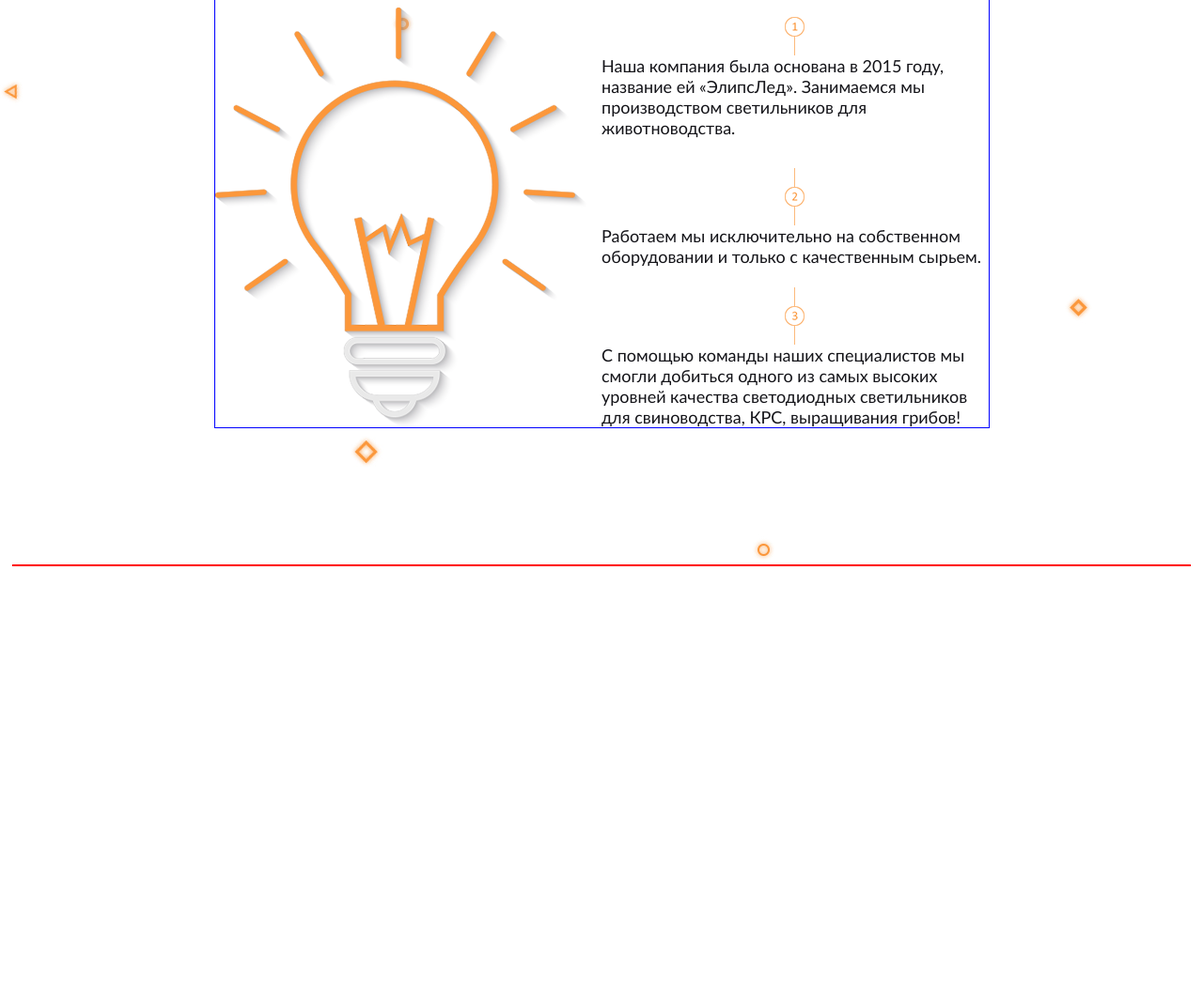
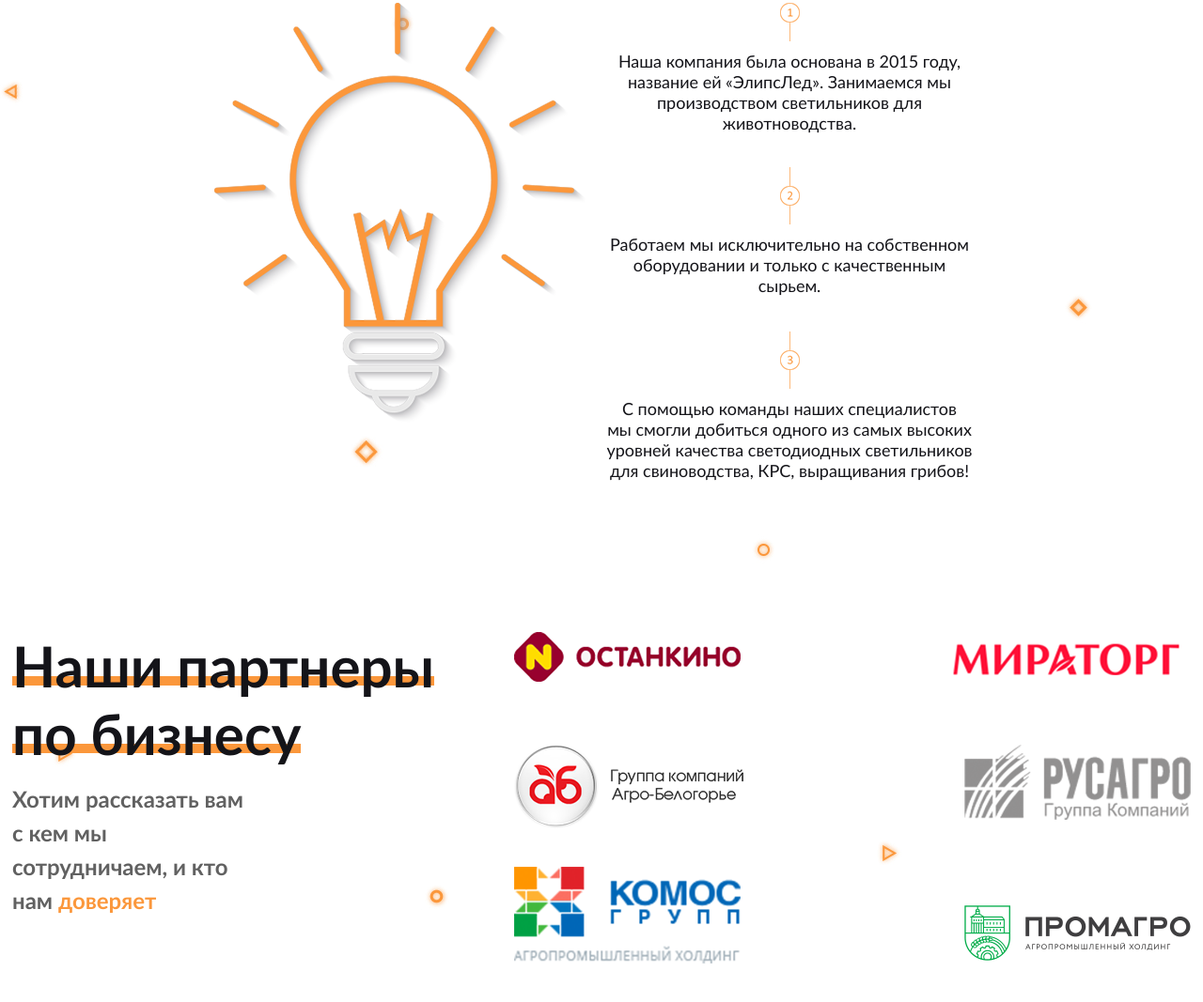
Before and after one commit to Antasnasia/Elipsled, a plain HTML site: page index.html in a window 1280 px wide. Shown: the part 959-2026 px from the top of the page at 94% size. Before the commit the page ends 1562 px from the top, so only its background shows below. Drawn offline with Linux system fonts and the light colour scheme.

Commit message:
layout partners section

```diff
--- a/index.html
+++ b/index.html
@@ -59,13 +59,22 @@
         </div>
         <div class="about-us-item about-us-item-3">
             <img src="img/3.png" alt="number3">
-            <p>С помощью команды наших специалистов мы смогли добиться одного из самых высоких уровней качества светодиодных светильников для свиноводства, КРС, выращивания грибов!</p>
+            <p>С помощью команды наших специалистов <br>мы смогли добиться одного из самых высоких уровней качества светодиодных светильников <br>для свиноводства, КРС, выращивания грибов!</p>
         </div>
     </div>
 </section>
 <section class="partners">
-    <div class="wrapper">
+    <div class="wrapper partners-container">
 
+        <h2 class="section-heading"><span class="text-underline">Наши партнеры <br>по бизнесу</span></h2>
+        <p class="section-text">Хотим рассказать вам с кем мы сотрудничаем, и кто нам <span>доверяет</span></p>
+
+        <img src="img/partners-img/1.png" class="partners-item-1" alt="ostankino logo">
+        <img src="img/partners-img/2.png" class="partners-item-2" alt="miratorg logo">
+        <img src="img/partners-img/3.png" class="partners-item-3" alt="agro-belogorye logo">
+        <img src="img/partners-img/4.png" class="partners-item-4" alt="komos group logo">
+        <img src="img/partners-img/5.png" class="partners-item-5" alt="promagro logo">
+        <img src="img/partners-img/6.png" class="partners-item-6" alt="rusagro logo">
     </div>
 </section>
 </body>
--- a/style.css
+++ b/style.css
@@ -25,13 +25,14 @@ body {
     max-width: 1254px;
     width: 100%;
     margin: 0 auto;
-    border: 1px solid red;
+
 }
 /* other general styles */
 .section-heading {
     font-size: 60px;
  font-weight: bold;
  line-height: 72px;
+ margin: 0;
 }
 .text-underline {
     background-image: linear-gradient(to right, #fb973b 100%, #fb973b 100%);
@@ -44,6 +45,7 @@ body {
     font-weight:bold;
     line-height: 36px;
     color: #616161;
+    margin: 0;
     }
     .section-text span {
         color: #fb973b;
@@ -124,7 +126,7 @@ body {
 } */
 
 .promo-content-wrapper .section-text {
-    margin: 0 0 50px;
+    margin-bottom: 50px;
     width: 334px;
 }
 
@@ -166,10 +168,9 @@ grid-template-rows: 57px;
 .about-us-wrapper {
     width: 825px;
     margin: 0 auto;
-    border: 1px solid blue;
-    display: grid;
+     display: grid;
     grid-template-columns: 50% 50%;
-    grid-template-rows: 60px 120px repeat(3, 1fr);
+    grid-template-rows: 60px 120px repeat(3, 175px);
     grid-template-areas: "heading heading"
     "text text"
     "picture item1"
@@ -185,6 +186,7 @@ grid-template-rows: 57px;
 .about-us-wrapper .section-text {
     grid-area: text;
     text-align: center;
+    margin-top: 30px;
     margin-bottom: 40px;
 }
 .about-us-img {
@@ -199,20 +201,69 @@ grid-template-rows: 57px;
     flex-direction: column;
     justify-content: flex-start;
     align-items: center;
+    width: 400px;
+    align-self: flex-start;
 }
 .about-us-item p {
     margin: 0;
+    margin-top: 10px;
+    text-align: center;
 }
 .about-us-item-1 {
     grid-area: item1;
 }
 .about-us-item-2 {
     grid-area: item2;
+
 }
-.about-us-item-2 {
-    grid-area: item2;
+.about-us-item-3 {
+    grid-area: item3;
 }
 /*  styles for parners section*/
+.partners {
+    margin-bottom: 80px;
+}
+.partners-container {
+   display: grid;
+    grid-template-columns: 534px 360px 360px;
+    grid-template-rows: 120px 130px 140px;
+    grid-template-areas: "heading item1 item2"
+    "text2 item3 item4"
+    "text2 item5 item6"
+}
+.partners-container .section-heading {
+    grid-area: heading;
+}
+.partners-container .section-text {
+    grid-area: text2;
+    margin-top: 40px;
+    width: 250px;
+}
+.partners-item-1 {
+    grid-area: item1;
+}
+.partners-item-2 {
+    grid-area: item2;
+    justify-self: end;
+}
+.partners-item-3 {
+    grid-area: item3;
+}
+.partners-item-4 {
+    grid-area: item5;
+
+}
+.partners-item-5 {
+    grid-area: item6;
+      justify-self: end;
+       align-self: center;
+}
+.partners-item-6 {
+    grid-area: item4;
+    justify-self: end;
+
+}
+
 
 @media screen and (max-width:1200px) {
     .header {
```
